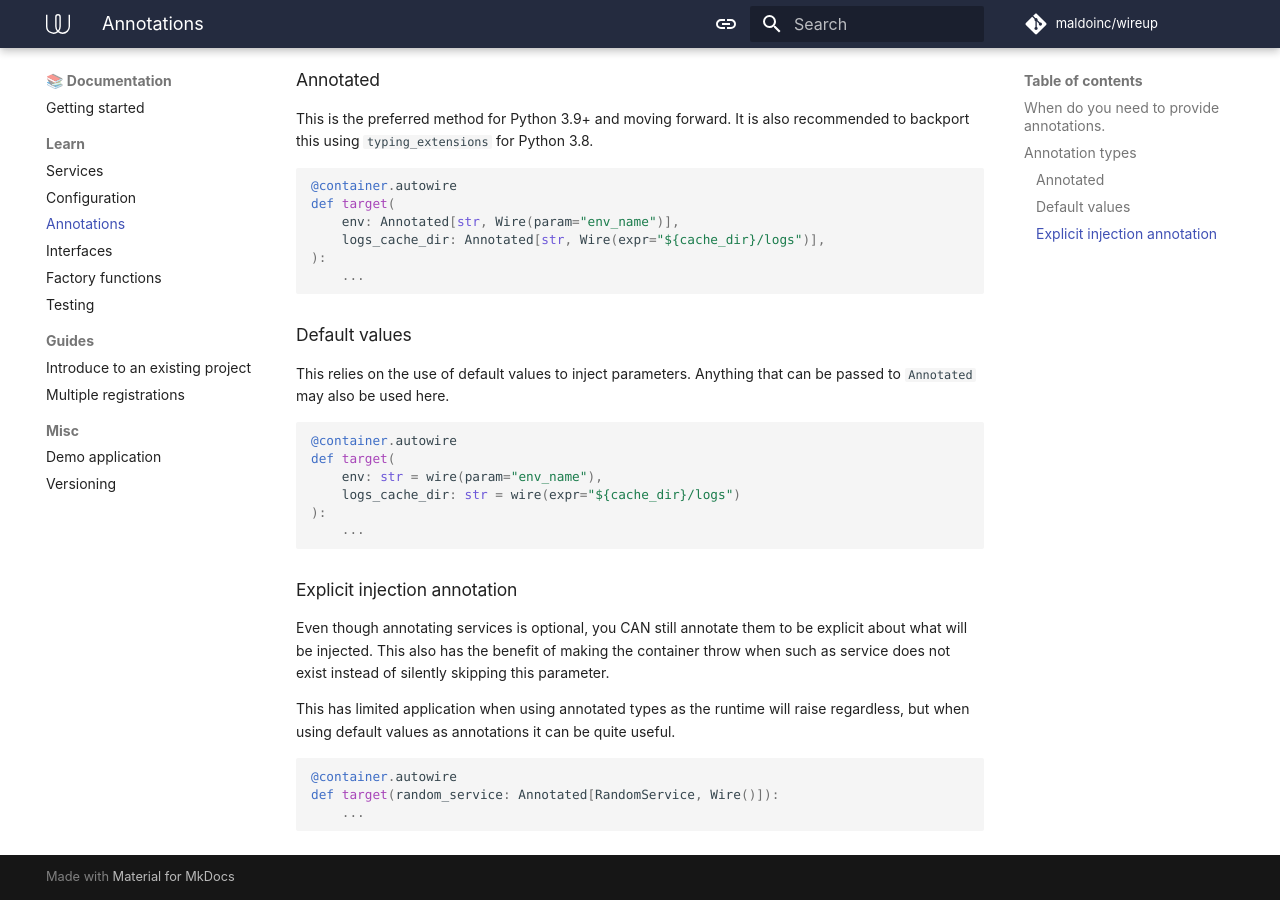
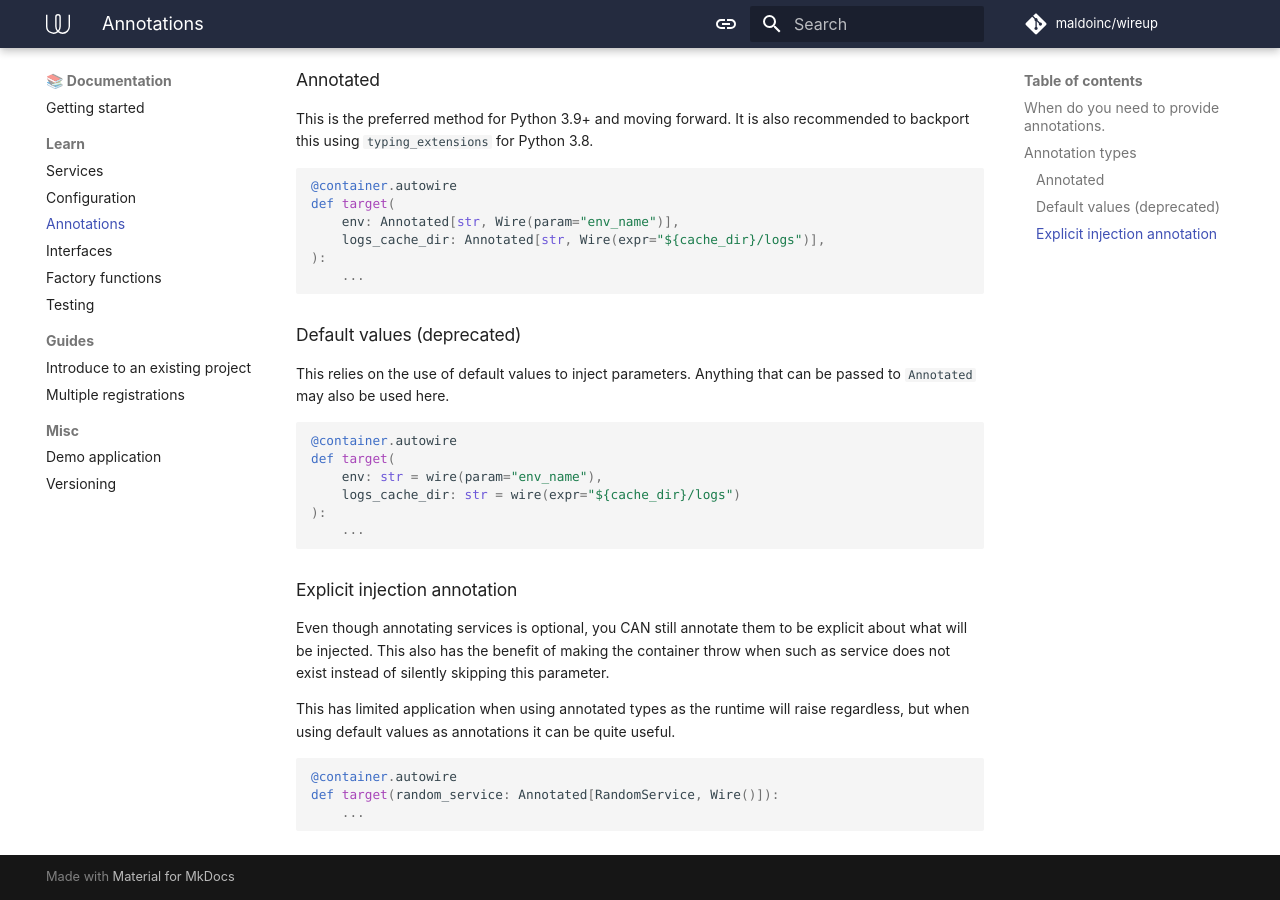
Before and after one commit to maldoinc/wireup, an MkDocs documentation site: the page built from docs/pages/annotations.md, in a window 1280 px wide and 900 px high, scrolled down 737 px. Built offline with MkDocs 1.6.1 and Material for MkDocs 9.7.7, drawn with Linux system fonts in a browser that asks for light colours; some web fonts are replaced; comment, search, counter and statistics services are not loaded; the version menu is left out.

Commit message:
Mark default values as deprecated in docs

````diff
--- a/docs/pages/annotations.md
+++ b/docs/pages/annotations.md
@@ -31,7 +31,7 @@ def target(
     ...
 ```
 
-### Default values
+### Default values (deprecated)
 
 This relies on the use of default values to inject parameters. Anything that can be passed to `Annotated` may also
 be used here.
````
